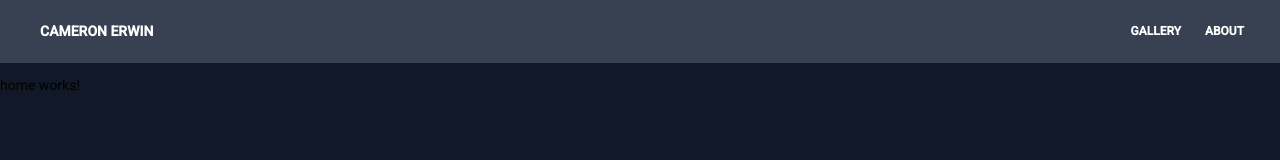
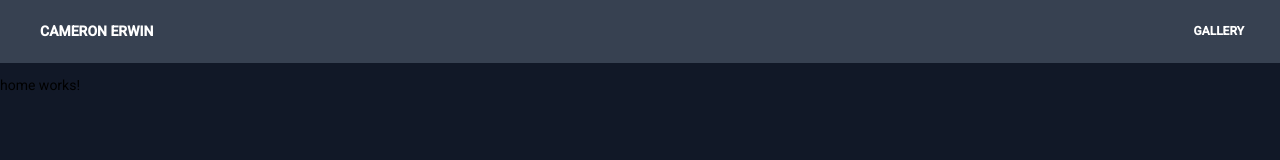
Before and after one commit to CameronErwin/Photography-Portfolio, an Angular app: page /home in a window 1280 px wide. Shown: the top 160 px of the page. Built offline with nearby package versions, Linux system fonts and the light colour scheme.

Commit message:
Remove "About" page from header for now

```diff
--- a/src/app/core/header/header.component.ts
+++ b/src/app/core/header/header.component.ts
@@ -11,9 +11,6 @@ export class HeaderComponent implements OnInit {
   public menuItems: any[] = [{
     title: 'Gallery',
     path: 'gallery',
-  }, {
-    title: 'About',
-    path: 'about',
   }];
 
   constructor() { }
```
